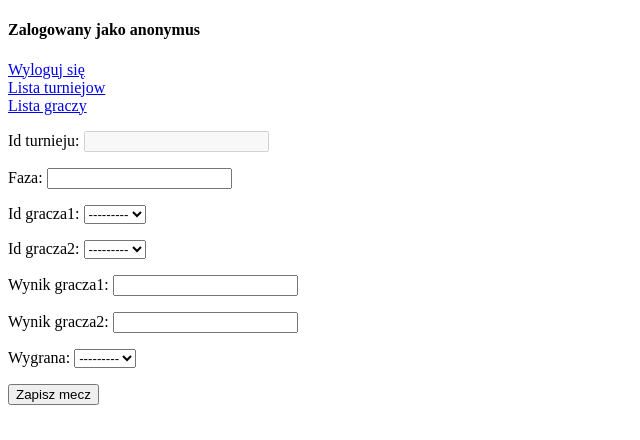
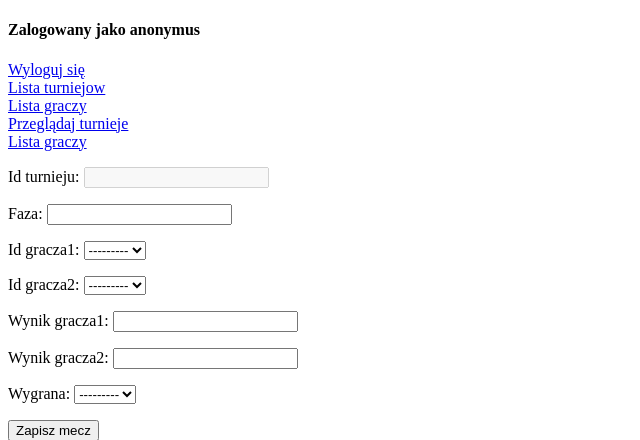
Before and after one commit to aleksandrazb/Django-Turnieje, a Django app: page /dodaj_mecz/1/ in a window 1280 px wide. Shown: the top 440 px of the page, without its empty margins (0-640 px from the left). Run offline with Django 3.2, Linux system fonts and the light colour scheme; the visitor is signed in with stand-in values (Sample User, id 1); data that the repository does not hold is empty.

Commit message:
drobne poprawki

```diff
--- a/project_turnieje/app_turnieje/Views/login.py
+++ b/project_turnieje/app_turnieje/Views/login.py
@@ -1,4 +1,4 @@
-from django.shortcuts import render
+from django.shortcuts import render, redirect
 from ..forms import RejestracjaForm
 
 
@@ -8,6 +8,7 @@
 
     if form.is_valid():
         form.save()
+        return redirect('/login')
 
     data = {
         'form': form,
--- a/project_turnieje/app_turnieje/Views/mecze.py
+++ b/project_turnieje/app_turnieje/Views/mecze.py
@@ -2,6 +2,8 @@
 from ..forms import MeczeForm
 from ..models import Mecze, Turnieje
 from django.contrib.auth.decorators import login_required
+import datetime
+import pytz as pytz
 
 
 @login_required(login_url="login")
@@ -9,16 +11,21 @@
     print(request.user)
     mecze = Mecze.objects.filter(id_turnieju=turniej_id)
     turnieje = Turnieje.objects.filter(id=turniej_id)
+    turniej = Turnieje.objects.get(id=turniej_id)
     print(turnieje)
-
-    data = {
-        'mecze': mecze,
-        'turnieje': turnieje,
-        'turniej_id': turniej_id,
-        'name': request.user,
-        'title': 'Szczegóły turnieju'
-    }
-    return render(request, 'szczegoly_turnieju.html', data)
+    teraz = datetime.datetime.now()
+    teraz = pytz.utc.localize(teraz)
+    if turniej.data_rozpoczecia > teraz:
+        data = {
+            'mecze': mecze,
+            'turnieje': turnieje,
+            'turniej_id': turniej_id,
+            'name': request.user,
+            'title': 'Szczegóły turnieju'
+        }
+        return render(request, 'szczegoly_turnieju.html', data)
+    else:
+        return redirect('/lista_turniejow')
 
 
 @login_required(login_url="login")
--- a/project_turnieje/templates/base.html
+++ b/project_turnieje/templates/base.html
@@ -11,8 +11,11 @@
         <a href="/logout">Wyloguj się</a></br>
         <a href="/lista_turniejow">Lista turniejow</a></br>
         <a href="/lista_graczy">Lista graczy</a></br>
+        <a href="/szukaj">Przeglądaj turnieje</a></br>
+        <a href="/lista_graczy">Lista graczy</a></br>
     {% else %}
         <a href="/login">Zaloguj się</a></br>
+        <a href="/rejestracja">Utwórz konto</a></br>
     {% endif %}
 
     {% block content %}
--- a/project_turnieje/templates/registration/login.html
+++ b/project_turnieje/templates/registration/login.html
@@ -5,4 +5,6 @@
     {{form}}
     <input type="submit" class="btn btn-success" value="Zaloguj">
 </form>
+</br>
+<a href="/rejestracja">Utwórz konto</a></br>
 {% endblock %}
```
Also changed, not shown: project_turnieje/app_turnieje/migrations/0001_initial.py, project_turnieje/app_turnieje/migrations/0002_auto_20210702_1640.py (deleted), project_turnieje/app_turnieje/migrations/0003_auto_20210702_1644.py (deleted), project_turnieje/app_turnieje/migrations/0004_auto_20210702_1648.py (deleted), project_turnieje/app_turnieje/migrations/0005_remove_gracze_id_turnieju.py (deleted).
